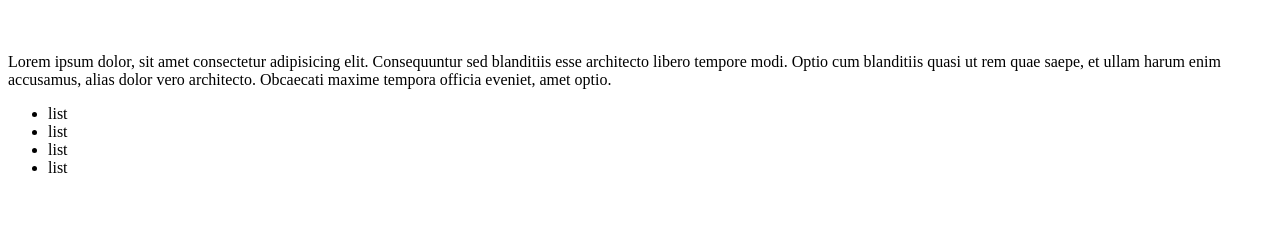
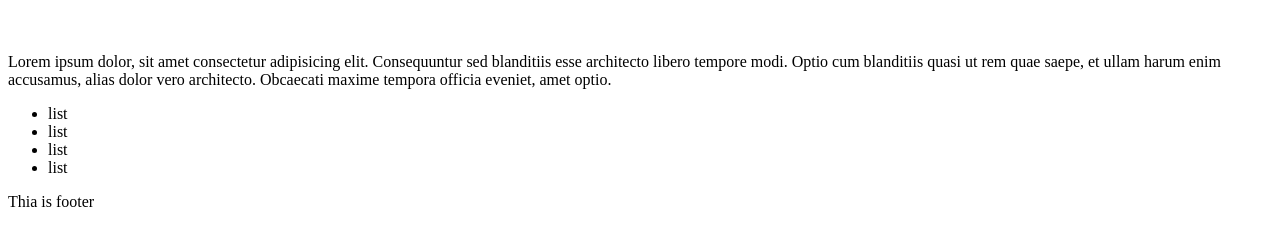
Before and after one commit to Hemraj-U/demo, a plain HTML site: page index.html in a window 1280 px wide. Shown: the part 61-306 px from the top of the page. Drawn offline with Linux system fonts and the light colour scheme.

Commit message:
this is the final commit

```diff
--- a/index.html
+++ b/index.html
@@ -16,5 +16,8 @@
         <li>list</li>
         <li>list</li>
     </ul>
+    <footer>
+        <p>Thia is footer</p>
+    </footer>
 </body>
 </html>
```
